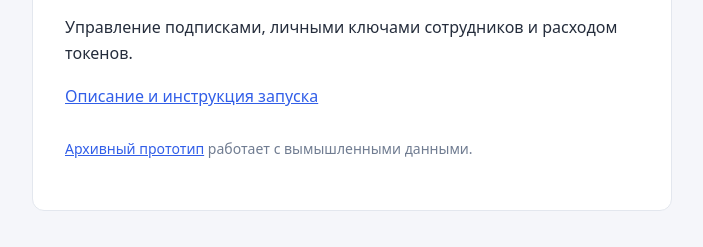
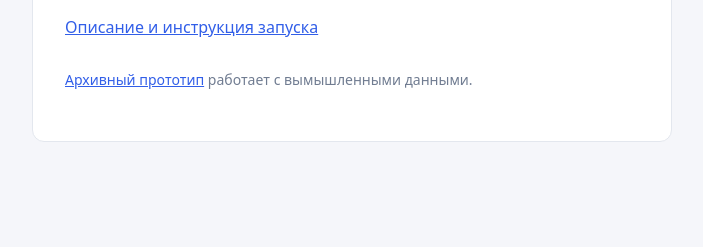
Before and after one commit to MOX-Studio/MOX-ACCESS, a website: page index.html in a window 1280 px wide. Shown: the part 247-494 px from the top of the page, without its empty margins (288-991 px from the left). Drawn offline with Linux system fonts and the light colour scheme.

Commit message:
Убрать повторное описание на странице проекта

```diff
--- a/index.html
+++ b/index.html
@@ -14,7 +14,6 @@
   <main>
     <h1>MOX ACCESS · MVP</h1>
     <p>Подписки OpenAI, личные ключи сотрудников и расход токенов Codex в одной панели.</p>
-    <p>Управление подписками, личными ключами сотрудников и расходом токенов.</p>
     <a href="https://github.com/MOX-Studio/MOX-ACCESS#readme">Описание и инструкция запуска</a>
     <p class="archive"><a href="./dist/">Архивный прототип</a> работает с вымышленными данными.</p>
   </main>
```
